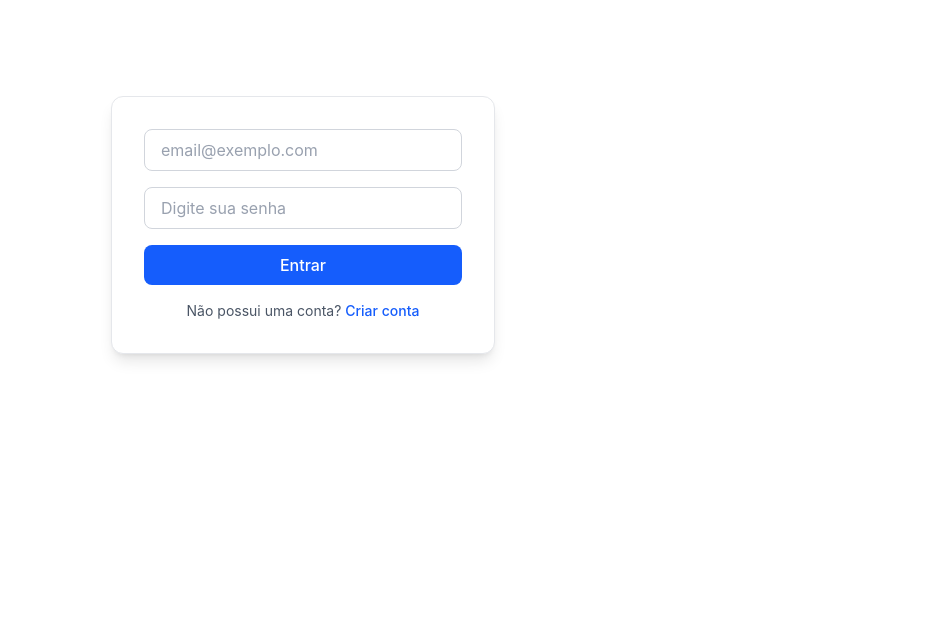
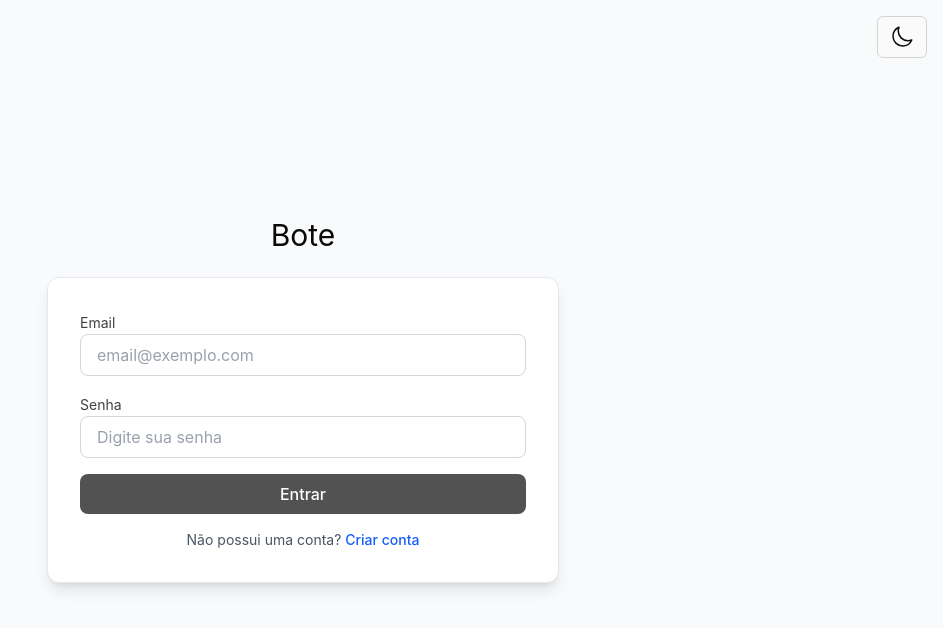
Before and after one commit to KaykeMoraes/bote, a React (Vite) app: page /login in a window 1280 px wide. Shown: the top 628 px of the page, without its empty margins (337-1280 px from the left). Built offline with nearby package versions, Linux system fonts and the light colour scheme; no server answers.

Commit message:
feat: add dark mode toggle; update login and register page's style

```diff
--- /dev/null
+++ b/src/components/DarkModeButton.tsx
@@ -0,0 +1,55 @@
+import { useEffect, useState } from 'react'
+
+export const DarkModeButton = () => {
+  const [theme, setTheme] = useState(
+    () => localStorage.getItem('theme') || 'light'
+  )
+
+  useEffect(() => {
+    document.documentElement.classList.toggle('dark', theme === 'dark')
+    localStorage.setItem('theme', theme)
+  }, [theme])
+
+  const toggleTheme = () => {
+    setTheme((currentTheme) => (currentTheme === 'light' ? 'dark' : 'light'))
+  }
+
+  return (
+    <button
+      onClick={toggleTheme}
+      className="rounded-md bg-neutral-50 border border-neutral-300 px-3 py-2 transition-colors duration-150 hover:bg-neutral-200 hover:cursor-pointer dark:bg-neutral-950 dark:border-neutral-800 dark:hover:bg-neutral-900"
+    >
+      {theme === 'light' ? (
+        <svg
+          xmlns="http://www.w3.org/2000/svg"
+          fill="none"
+          viewBox="0 0 24 24"
+          strokeWidth={1.5}
+          stroke="currentColor"
+          className="size-6"
+        >
+          <path
+            strokeLinecap="round"
+            strokeLinejoin="round"
+            d="M21.752 15.002A9.72 9.72 0 0 1 18 15.75c-5.385 0-9.75-4.365-9.75-9.75 0-1.33.266-2.597.748-3.752A9.753 9.753 0 0 0 3 11.25C3 16.635 7.365 21 12.75 21a9.753 9.753 0 0 0 9.002-5.998Z"
+          />
+        </svg>
+      ) : (
+        <svg
+          xmlns="http://www.w3.org/2000/svg"
+          fill="none"
+          viewBox="0 0 24 24"
+          strokeWidth={1.5}
+          stroke="currentColor"
+          className="size-6"
+        >
+          <path
+            strokeLinecap="round"
+            strokeLinejoin="round"
+            d="M12 3v2.25m6.364.386-1.591 1.591M21 12h-2.25m-.386 6.364-1.591-1.591M12 18.75V21m-4.773-4.227-1.591 1.591M5.25 12H3m4.227-4.773L5.636 5.636M15.75 12a3.75 3.75 0 1 1-7.5 0 3.75 3.75 0 0 1 7.5 0Z"
+          />
+        </svg>
+      )}
+    </button>
+  )
+}
--- a/src/index.css
+++ b/src/index.css
@@ -1 +1,7 @@
 @import 'tailwindcss';
+
+@custom-variant dark (&:where(.dark, .dark *));
+
+body {
+  @apply bg-gray-50 text-neutral-950 transition-colors dark:bg-neutral-950 dark:text-gray-50;
+}
--- a/src/pages/Login.tsx
+++ b/src/pages/Login.tsx
@@ -2,6 +2,7 @@ import { useState } from 'react'
 import { login } from '../services/auth'
 import { Link, useNavigate } from 'react-router-dom'
 import { FirebaseError } from 'firebase/app'
+import { DarkModeButton } from '../components/DarkModeButton'
 
 export const Login = () => {
   const [email, setEmail] = useState('')
@@ -12,6 +13,11 @@ export const Login = () => {
   const handleSubmit = async (e: React.SubmitEvent<HTMLFormElement>) => {
     e.preventDefault()
     setError('')
+
+    if (!email || !password) {
+      setError('Por favor, preencha todos os campos')
+      return
+    }
 
     try {
       await login(email, password)
@@ -38,43 +44,64 @@ export const Login = () => {
   }
 
   return (
-    <>
+    <main className="flex min-h-screen flex-col items-center justify-center bg-gray-50 px-4 text-neutral-950 dark:bg-neutral-950 dark:text-gray-50">
+      <div className="absolute top-4 right-4">
+        <DarkModeButton />
+      </div>
+      <h1 className="mb-6 text-3xl">Bote</h1>
       <form
         onSubmit={handleSubmit}
-        className="mx-auto mt-24 flex w-full max-w-sm flex-col gap-4 rounded-xl border border-gray-200 bg-white p-8 shadow-lg"
+        className="flex w-full max-w-lg flex-col gap-4 rounded-xl border border-gray-200 bg-white p-8 shadow-lg dark:border-neutral-900 dark:shadow-2xl dark:shadow-neutral-900 dark:bg-neutral-950"
       >
+        <div>
+          <label
+            htmlFor="email"
+            className="text-sm text-neutral-700 dark:text-neutral-300"
+          >
+            Email
+          </label>
           <input
             type="email"
             placeholder="email@exemplo.com"
             value={email}
             onChange={(e) => setEmail(e.target.value)}
-          className="w-full rounded-lg border border-gray-300 px-4 py-2 text-gray-900 placeholder-gray-400 outline-none transition focus:border-blue-500 focus:ring-2 focus:ring-blue-200"
+            className="w-full rounded-lg border border-gray-300 px-4 py-2 text-neutral-950 placeholder-gray-400 transition outline-none focus:border-blue-500 focus:ring-2 focus:ring-blue-200 dark:border-neutral-400 dark:bg-neutral-950 dark:text-gray-100 dark:placeholder-gray-400 dark:focus:border-neutral-400 dark:focus:ring-neutral-700"
           />
+        </div>
+        <div>
+          <label
+            htmlFor="password"
+            className="text-sm text-neutral-700 dark:text-neutral-300"
+          >
+            Senha
+          </label>
           <input
             type="password"
             placeholder="Digite sua senha"
             value={password}
             onChange={(e) => setPassword(e.target.value)}
-          className="w-full rounded-lg border border-gray-300 px-4 py-2 text-gray-900 placeholder-gray-400 outline-none transition focus:border-blue-500 focus:ring-2 focus:ring-blue-200"
+            className="w-full rounded-lg border border-gray-300 px-4 py-2 text-neutral-950 placeholder-gray-400 transition outline-none focus:border-blue-500 focus:ring-2 focus:ring-blue-200 dark:border-neutral-400 dark:bg-neutral-950 dark:text-gray-100 dark:placeholder-gray-400 dark:focus:border-neutral-400 dark:focus:ring-neutral-700"
           />
-        {error && <p className="text-sm text-red-600">{error}</p>}
-
+        </div>
+        {error && (
+          <p className="text-sm text-red-600 dark:text-red-400">{error}</p>
+        )}
         <button
           type="submit"
-          className="w-full cursor-pointer rounded-lg bg-blue-600 px-4 py-2 font-medium text-white transition hover:bg-blue-700 focus:ring-2 focus:ring-blue-300 focus:outline-none"
+          className="w-full cursor-pointer rounded-lg bg-neutral-600 px-4 py-2 font-medium text-white transition hover:bg-neutral-700 focus:ring-2 focus:outline-none dark:bg-neutral-950 dark:hover:bg-neutral-900 dark:border dark:border-neutral-400 dark:focus:ring-neutral-700"
         >
           Entrar
         </button>
-        <p className="text-center text-sm text-gray-600">
+        <p className="text-center text-sm text-gray-600 dark:text-gray-300">
           Não possui uma conta?{' '}
           <Link
             to="/register"
-            className="font-medium text-blue-600 hover:underline"
+            className="font-medium text-blue-600 hover:underline dark:text-blue-400"
           >
             Criar conta
           </Link>
         </p>
       </form>
-    </>
+    </main>
   )
 }
--- a/src/pages/Notes.tsx
+++ b/src/pages/Notes.tsx
@@ -1,3 +1,10 @@
+import { DarkModeButton } from '../components/DarkModeButton'
+
 export const Notes = () => {
-  return <p>notes</p>
+  return (
+    <main className="min-h-screen bg-gray-50 p-4 text-neutral-900 dark:bg-neutral-950 dark:text-gray-100">
+      <DarkModeButton />
+      <p className="mt-4">notes</p>
+    </main>
+  )
 }
--- a/src/pages/Register.tsx
+++ b/src/pages/Register.tsx
@@ -2,6 +2,7 @@ import React, { useState } from 'react'
 import { register } from '../services/auth'
 import { Link, useNavigate } from 'react-router-dom'
 import { FirebaseError } from 'firebase/app'
+import { DarkModeButton } from '../components/DarkModeButton'
 
 export const Register = () => {
   const [email, setEmail] = useState('')
@@ -11,6 +12,12 @@ export const Register = () => {
 
   const handleSubmit = async (e: React.SubmitEvent<HTMLFormElement>) => {
     e.preventDefault()
+    setError('')
+
+    if (!email || !password) {
+      setError('Por favor, preencha todos os campos')
+      return
+    }
 
     try {
       await register(email, password)
@@ -27,47 +34,70 @@ export const Register = () => {
       } else {
         setError('Um erro ocorreu ao tentar registrar o usuário')
       }
-      console.log(error)
     }
   }
 
   return (
-    <>
+    <main className="flex min-h-screen flex-col items-center justify-center bg-gray-50 px-4 text-neutral-950 dark:bg-neutral-950 dark:text-gray-50">
+      <div className="absolute top-4 right-4">
+        <DarkModeButton />
+      </div>
+      <h1 className="mb-6 text-3xl">Bote</h1>
       <form
         onSubmit={handleSubmit}
-        className="mx-auto mt-24 flex w-full max-w-sm flex-col gap-4 rounded-xl border border-gray-200 bg-white p-8 shadow-lg"
+        className="flex w-full max-w-lg flex-col gap-4 rounded-xl border border-gray-200 bg-white p-8 shadow-lg dark:border-neutral-900 dark:shadow-2xl dark:shadow-neutral-900 dark:bg-neutral-950"
       >
+        <div>
+          <label
+            htmlFor="email"
+            className="text-sm text-neutral-700 dark:text-neutral-300"
+          >
+            Email
+          </label>
           <input
+            id="email"
             type="email"
             placeholder="email@exemplo.com"
             value={email}
             onChange={(e) => setEmail(e.target.value)}
-          className="w-full rounded-lg border border-gray-300 px-4 py-2 text-gray-900 placeholder-gray-400 outline-none transition focus:border-blue-500 focus:ring-2 focus:ring-blue-200"
+            className="w-full rounded-lg border border-gray-300 px-4 py-2 text-neutral-950 placeholder-gray-400 transition outline-none focus:border-blue-500 focus:ring-2 focus:ring-blue-200 dark:border-neutral-400 dark:bg-neutral-950 dark:text-gray-100 dark:placeholder-gray-400 dark:focus:border-neutral-400 dark:focus:ring-neutral-700"
           />
+        </div>
+        <div>
+          <label
+            htmlFor="password"
+            className="text-sm text-neutral-700 dark:text-neutral-300"
+          >
+            Senha
+          </label>
           <input
+            id="password"
             type="password"
             placeholder="Digite sua senha"
             value={password}
             onChange={(e) => setPassword(e.target.value)}
-          className="w-full rounded-lg border border-gray-300 px-4 py-2 text-gray-900 placeholder-gray-400 outline-none transition focus:border-blue-500 focus:ring-2 focus:ring-blue-200"
+            className="w-full rounded-lg border border-gray-300 px-4 py-2 text-neutral-950 placeholder-gray-400 transition outline-none focus:border-blue-500 focus:ring-2 focus:ring-blue-200 dark:border-neutral-400 dark:bg-neutral-950 dark:text-gray-100 dark:placeholder-gray-400 dark:focus:border-neutral-400 dark:focus:ring-neutral-700"
           />
-        {error && <p className="text-sm text-red-600">{error}</p>}
+        </div>
+        {error && (
+          <p className="text-sm text-red-600 dark:text-red-400">{error}</p>
+        )}
         <button
           type="submit"
-          className="w-full cursor-pointer rounded-lg bg-blue-600 px-4 py-2 font-medium text-white transition hover:bg-blue-700 focus:ring-2 focus:ring-blue-300 focus:outline-none"
+          className="w-full cursor-pointer rounded-lg bg-neutral-600 px-4 py-2 font-medium text-white transition hover:bg-neutral-700 focus:ring-2 focus:outline-none dark:bg-neutral-950 dark:hover:bg-neutral-900 dark:border dark:border-neutral-400 dark:focus:ring-neutral-700"
         >
           Criar conta
         </button>
-        <p className="text-center text-sm text-gray-600">
+        <p className="text-center text-sm text-gray-600 dark:text-gray-300">
           Já possui uma conta?{' '}
           <Link
             to="/login"
-            className="font-medium text-blue-600 hover:underline"
+            className="font-medium text-blue-600 hover:underline dark:text-blue-400"
           >
             Entrar
           </Link>
         </p>
       </form>
-    </>
+    </main>
   )
 }
--- a/src/routes/ProtectedRoutes.tsx
+++ b/src/routes/ProtectedRoutes.tsx
@@ -10,7 +10,11 @@ export const ProtectedRoutes = ({ children }: ProtectedProps) => {
   const { user, loading } = useAuth()
 
   if (loading) {
-    return <p>Carregando...</p>
+    return (
+      <p className="min-h-screen bg-gray-50 p-4 text-neutral-900 dark:bg-neutral-950 dark:text-gray-100">
+        Carregando...
+      </p>
+    )
   }
 
   if (!user) {
--- /dev/null
+++ b/tailwind.config.ts
@@ -0,0 +1,5 @@
+/** @type {import('tailwindcss').Config} */
+module.exports = {
+  darkMode: 'class',
+  content: ['./index.html', './src/**/*.{js,ts,jsx,tsx}'],
+}
```
Lines whose indentation alone changed are shown as unchanged.
